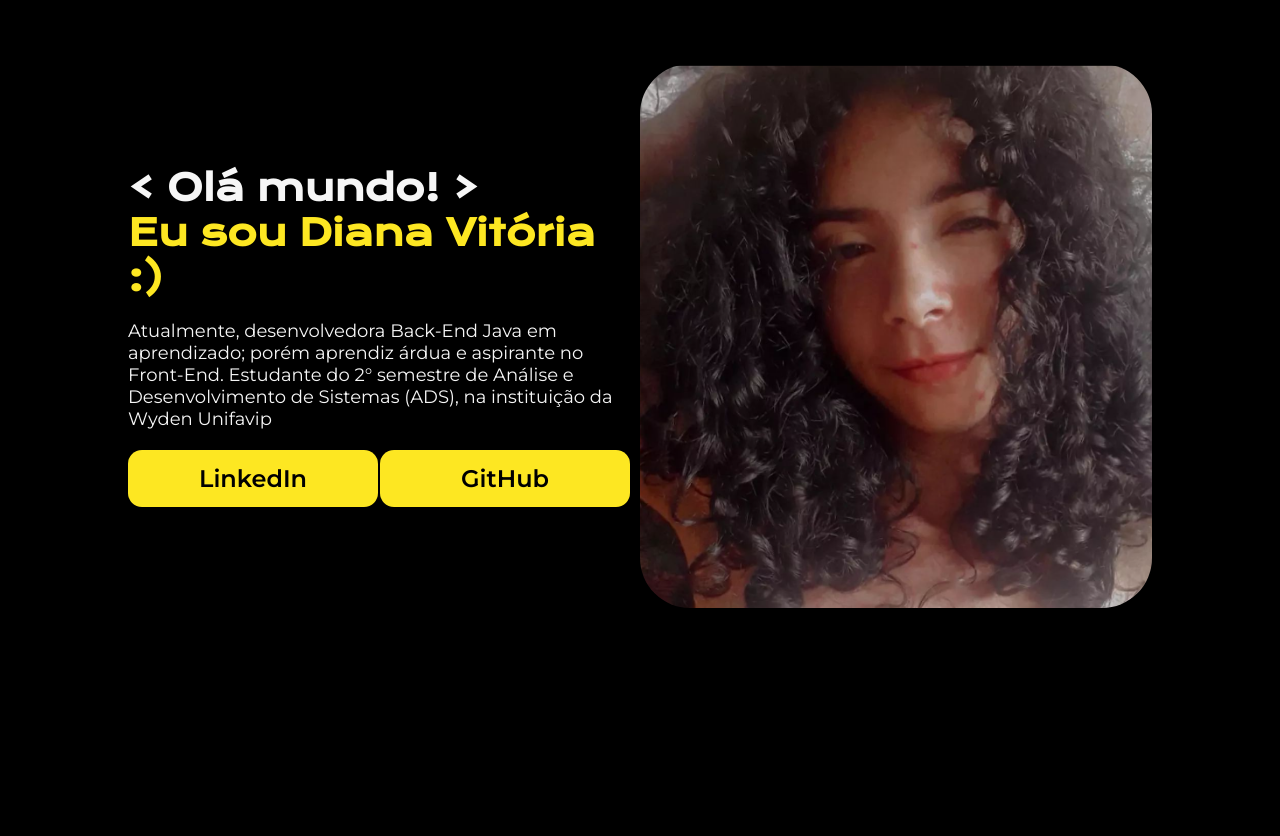
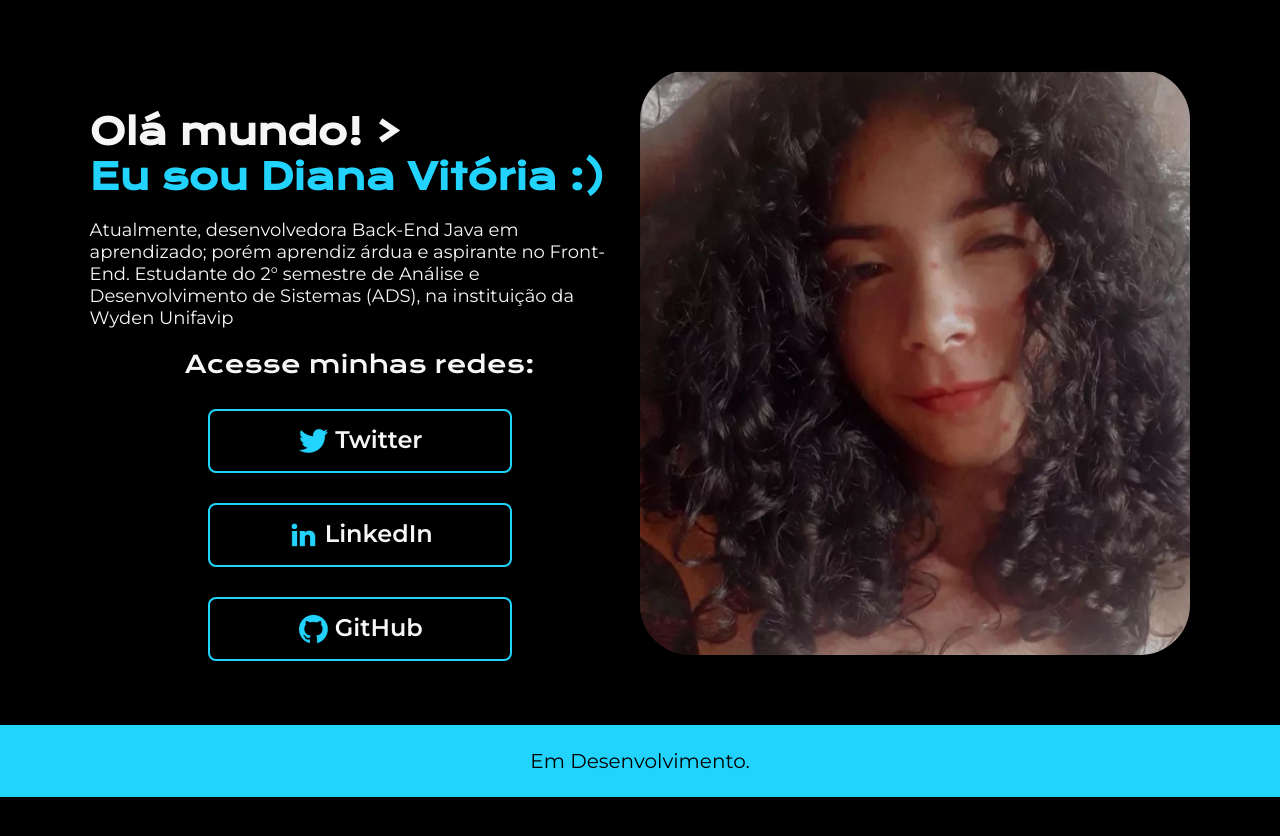
Before and after one commit to DianaVitoria/portifolio, a plain HTML site: page index.html in a window 1280 px wide. After the commit the page ends 800 px from the top, so only its background shows below. Drawn offline with nearby package versions, Linux system fonts and the light colour scheme.

Commit message:
Atualização e adição de novos elementos

```diff
--- a/index.html
+++ b/index.html
@@ -6,24 +6,29 @@
     <meta name="viewport" content="width=device-width, initial-scale=1.0">
     <title>Portifolio</title>
     <link rel="stylesheet" href="styles/style.css">
-    <link rel="stylesheet" href="styles/menu.css">
+    <link rel="stylesheet" href="styles/botoes.css">
 </head>
 <body>
     <header></header>
     <main class="apresentacao">
         <section class="apresentacao-conteudo">
             <h1 class="apresentacao-titulo">
-            < Olá mundo! > <br>
+            <br> Olá mundo! > <br>
             <b class="titulo-destaque">Eu sou Diana Vitória :)
             </b></h1>
             <p class="apresentacao-texto">Atualmente, desenvolvedora Back-End Java em aprendizado; porém aprendiz árdua e aspirante no Front-End.  Estudante do 2° semestre de Análise e Desenvolvimento de Sistemas (ADS), na instituição da Wyden Unifavip</p>
             <div class="apresentacao-links">
-                <a class="links-link" href="https://www.linkedin.com/in/d-vitoria/">LinkedIn</a>
-                <a class="links-link" href="https://github.com/DianaVitoria">GitHub</a>
+                <h2 class="titulo-links">Acesse minhas redes:</h2>
+                <a class="links-link" href="https://twitter.com/a_dvitoria"> <img src="assets/twitter.png">
+                   Twitter</a>
+                <a class="links-link" href="https://www.linkedin.com/in/d-vitoria/"> <img src="assets/linkedin.png">
+                    LinkedIn</a>
+                <a class="links-link" href="https://github.com/DianaVitoria"> <img src="assets/github.png">
+                    GitHub</a>
             </div>
         </section>
         <img class="image" src="/assets/foto.png" alt="Foto da Diana">
     </main>
-    <footer></footer>
+    <footer class="rodape">Em Desenvolvimento.</footer>
 </body>
 </html>
--- a/styles/menu.css
+++ b/styles/botoes.css
@@ -6,23 +6,34 @@
 
 .apresentacao-links{
     display: flex;
+    flex-direction: column;
     justify-content: space-between;
+    align-items: center;
+    gap: 30px;
 
 }
+
+.titulo-links {
+    font-family: 'Krona One', sans-serif;
+    font-weight: 400;
+    font-size: 24px;
+}
 .links-link {
-
-   background-color: #fde722;
-   width: 250px;
+   border: 2px solid #22d4fd;
+   display: flex;
+   justify-content: center;
+   gap: 5px;
+   width: 300px;
    padding: 14px 0;
-   border-radius: 14px;
+   border-radius: 8px;
    text-align: center;
    text-decoration: none;
-   color: black;
+   color: #f6f6f6;
    font-family: 'Montserrat', sans-serif;
    font-weight: 600;
    font-size: 24px;
 }
 
-.links-link:hover{
-    background-color: #ffffff;
-}
+/*.links-link:hover{
+    background-color: #22d4fd;
+}*/
--- a/styles/style.css
+++ b/styles/style.css
@@ -8,17 +8,16 @@
 
 body{
     box-sizing: border-box;
-    height: 100vh;
     background-color: #000000;
     color: #F6F6F6;
 }
 
 .titulo-destaque{
-    color: #fde722;
+    color: #22d4fd;
 }
 
 .apresentacao {
-    margin: 5% 10%;
+    padding: 5% 7%;
     display: flex;
     align-items: center;
     justify-content: space-between;
@@ -48,3 +47,13 @@ body{
    border-radius: 50px;
 
 }
+
+.rodape{
+    padding: 24px;
+    text-align: center;
+    font-family:'Montserrat', sans-serif;
+    font-weight: 400;
+    font-size: 20px;
+    color: #000000;
+    background-color: #22d4fd;
+}
```
Also changed, not shown: assets/Imagem.png (added), assets/github.png (added), assets/instagram.png (added), assets/linkedin.png (added), assets/twitch.png (added), assets/twitter.png (added).
